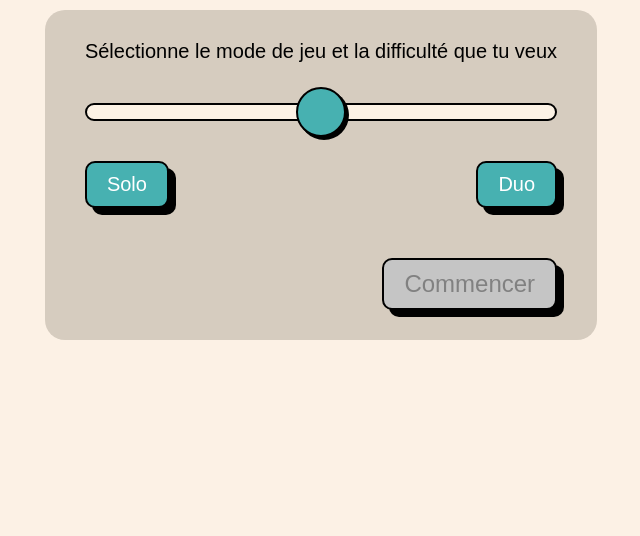
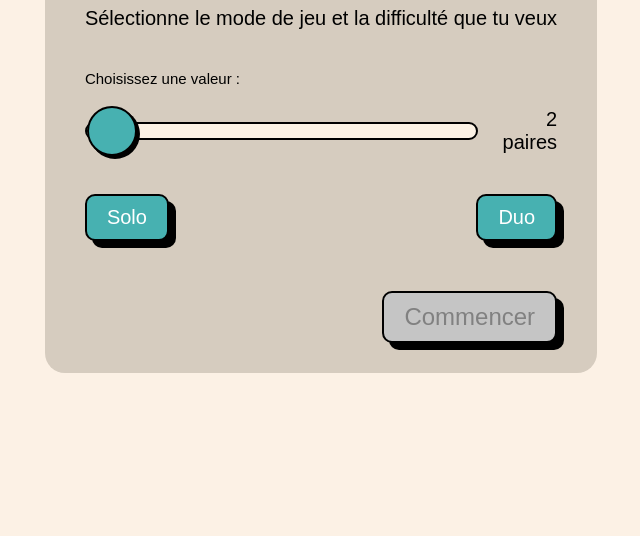
Before and after one commit to YoanBonjour/Memory, a website built with Parcel: page src/index.html in a window 1280 px wide. Shown: the part 264-800 px from the top of the page, without its empty margins (319-959 px from the left). Built offline with nearby package versions, Linux system fonts and the light colour scheme.

Commit message:
add range calcul

```diff
--- a/src/index.html
+++ b/src/index.html
@@ -13,8 +13,20 @@
         <p class="menu-text">
           Sélectionne le mode de jeu et la difficulté que tu veux
         </p>
-
-        <input type="range" id="monRange" min="0" max="100" value="50" />
+        <div>
+          <label for="card-range">Choisissez une valeur :</label>
+          <div class="range">
+            <input
+              type="range"
+              id="card-range"
+              min="2"
+              max="36"
+              value="2"
+              step="2"
+            />
+            <span id="range-value"></span>
+          </div>
+        </div>
         <div class="menu-btn">
           <div class="menu-btn-players">
             <label class="btn" id="menu-btn-solo">
--- a/src/js/main.js
+++ b/src/js/main.js
@@ -14,6 +14,8 @@ const menuSolo = document.querySelector("#menu-btn-solo");
 const menuDuo = document.querySelector("#menu-btn-duo");
 const startButton = document.querySelector(".menu-btn-start");
 const menu = document.querySelector(".menu");
+const inputRange = document.getElementById("card-range");
+const rangeValue = document.getElementById("range-value");
 let multiPlayers = false;
 let selectedMode = null;
 let activeCheat = 0;
@@ -57,6 +59,10 @@ const emojis = [
   "🌻",
   "🐝",
 ];
+
+const updateRangeValue = () => {
+  rangeValue.textContent = `${inputRange.value} paires`;
+};
 
 const updateTurnText = () => {
   if (currentPlayer === 1) {
@@ -314,6 +320,8 @@ addEventListener("click", (event) => {
         setTimeout(() => {
           firstCard.innerText = "";
           secondCard.innerText = "";
+          firstCard.classList.remove("selected");
+          secondCard.classList.remove("selected");
           firstCard.classList.add("hidden");
           firstCard.classList.remove("used");
           firstCard.classList.remove("selected-player1");
@@ -322,6 +330,7 @@ addEventListener("click", (event) => {
           secondCard.classList.remove("selected-player1");
           secondCard.classList.remove("selected-player2");
           content.classList.remove("disabled");
+
           firstChoice = null;
           secondChoice = null;
         }, 600);
@@ -330,3 +339,6 @@ addEventListener("click", (event) => {
     }
   }
 });
+
+inputRange.addEventListener("input", updateRangeValue);
+updateRangeValue();
--- a/src/scss/main.scss
+++ b/src/scss/main.scss
@@ -289,3 +289,22 @@ input[type="range"]::-moz-range-thumb {
   box-shadow: 3px 3px 0px rgba(0, 0, 0, 1);
   border: 2px solid black;
 }
+
+.range {
+  display: flex;
+  gap: 20px;
+  align-items: center;
+  justify-content: center;
+  margin-top: 20px;
+}
+
+.range span {
+  font-family: Arial, Helvetica, sans-serif;
+  font-size: 20px;
+  text-align: end;
+}
+
+label {
+  font-family: Arial, Helvetica, sans-serif;
+  font-size: 15px;
+}
```
